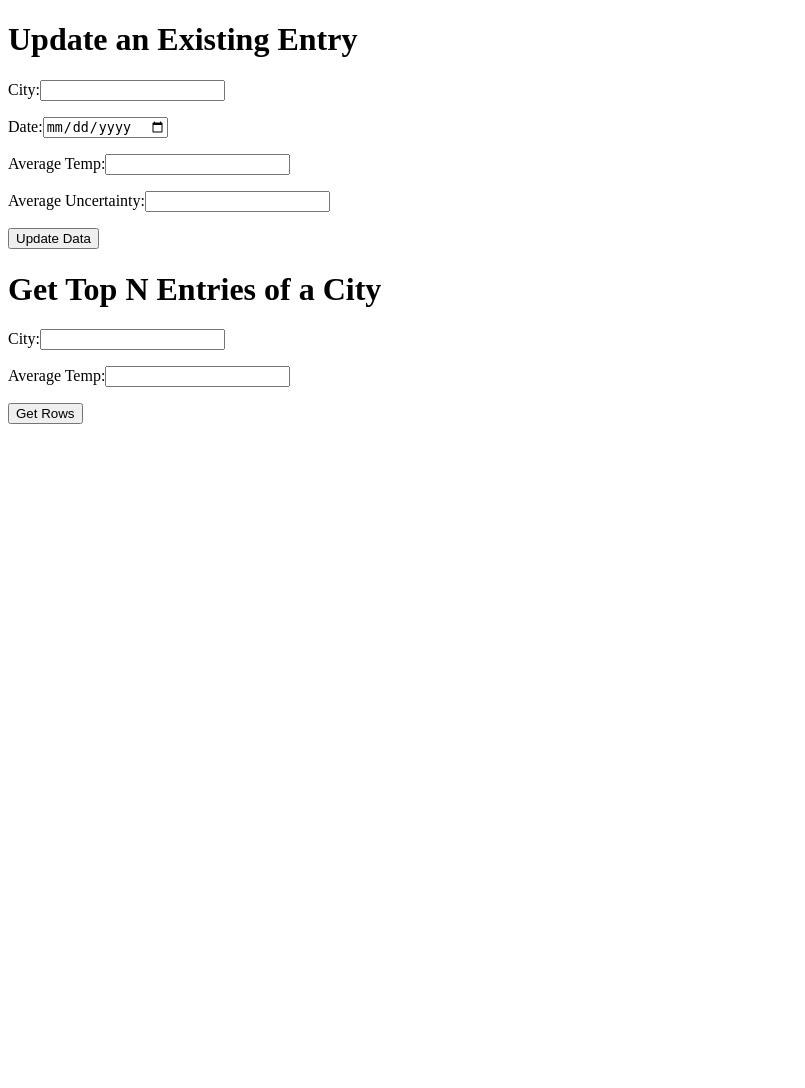
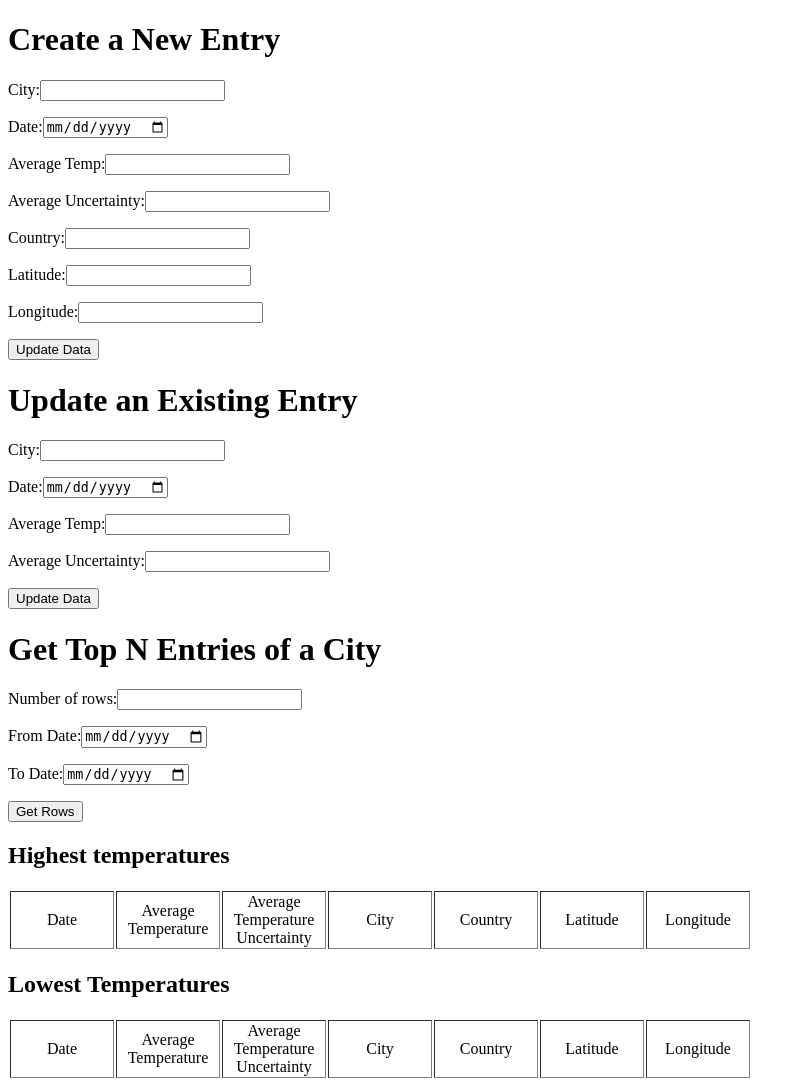
Before and after one commit to Jeilef/Kaggle_Klimate_REST, a Flask app: page / in a window 1280 px wide. Shown: the whole page, without its empty margins (0-805 px from the left). Before the commit the page ends 424 px from the top, so only its background shows below. Run offline with Flask 2, Linux system fonts and the light colour scheme.

Commit message:
project finished

```diff
--- a/app/src/app.py
+++ b/app/src/app.py
@@ -10,25 +10,65 @@ app = Flask(__name__)
 def get_home():
     print("get home")
     top_cities = []
+    bottom_cities = []
     if request.method == 'POST':
         print("received post")
         print(request.form)
         db = DatabaseConnector()
+        if 'new-city' in request.form.keys():
+            create_entry(db)
+
         if 'selected-city' in request.form.keys():
-            city = request.form['selected-city']
-            date = datetime.date.fromisoformat(request.form['selected-date'])
-            temperature = request.form['average-temp']
-            uncertainty = request.form['average-uncertainty']
-            db.updateTemperatureForCityAndDate(city, date, temperature, uncertainty)
+            update_entry(db)
 
-        if 'selected-city2' in request.form.keys():
-            city = request.form['selected-city2']
-            num_results = request.form['num_results']
-            top_cities = db.topNTemperaturesForCity(city, num_results)
+        if 'num-results' in request.form.keys():
+            fetch_results(bottom_cities, db, top_cities)
 
-    return render_template('home.html', top_cities=top_cities)
+    return render_template('home.html', top_cities=top_cities, bottom_cities=bottom_cities)
+
+
+def fetch_results(bottom_cities, db, top_cities):
+    num_results = request.form['num-results']
+    from_date = request.form['from-date']
+    to_date = request.form['to-date']
+    if not num_results:
+        num_results = 5
+    if not to_date:
+        to_date = datetime.date.today()
+    # fetch top temperatures
+    result = db.topNTemperaturesForCity(num_results, from_date, to_date)
+    for row in result:
+        top_cities.append(serialize_row(row))
+    # fetch lowest temperatures
+    result_low = db.bottomNTemperaturesForCity(num_results, from_date, to_date)
+    for row in result_low:
+        bottom_cities.append(serialize_row(row))
+
+
+def update_entry(db):
+    city = request.form['selected-city']
+    date = datetime.date.fromisoformat(request.form['selected-date'])
+    temperature = request.form['average-temp']
+    uncertainty = request.form['average-uncertainty']
+    db.updateTemperatureForCityAndDate(city, date, temperature, uncertainty)
+
+
+def create_entry(db):
+    city = request.form['new-city']
+    date = request.form['new-date']
+    temp = request.form['new-temp']
+    uncertainty = request.form['new-average-uncertainty']
+    country = request.form['new-country']
+    lat = request.form['new-lat']
+    lon = request.form['new-lon']
+    db.createNewEntry(date, temp, uncertainty, city, country, lat, lon)
+
+
+def serialize_row(row):
+    serialized_row = [f"{row[0].day}.{row[0].month}.{row[0].year}"]
+    serialized_row.extend(row[1:])
+    return serialized_row
 
 
 if __name__ == '__main__':
-    print("now")
     app.run(host="0.0.0.0", port=5000, debug=True)
--- /dev/null
+++ b/app/src/static/home.css
@@ -0,0 +1,6 @@
+td {
+  height: 30px;
+  width: 100px;
+  text-align: center;
+  vertical-align: middle;
+}
--- a/app/src/templates/home.html
+++ b/app/src/templates/home.html
@@ -2,29 +2,70 @@
 <html lang="en">
 <head>
     <meta charset="UTF-8">
+    {% block styles %}
+        <link rel="stylesheet" type="text/css" href={{url_for('static', filename="home.css")}}>
+    {% endblock %}
     <title>Temperature Web Service</title>
 </head>
 <body>
+<h1>Create a New Entry</h1>
+<form method="post" id="new-temperature-form">
+   <p> <label for="new-city">City:</label><input id="new-city" name="new-city" type="text"/></p>
+   <p> <label for="new-date">Date:</label><input id="new-date" name="new-date" type="date"/></p>
+   <p> <label for="new-temp">Average Temp:</label><input id="new-temp" name="new-temp" type="text"/></p>
+   <p> <label for="new-averange-uncertainty">Average Uncertainty:</label><input id="new-averange-uncertainty" name="new-average-uncertainty" type="text"/></p>
+   <p> <label for="new-country">Country:</label><input id="new-country" name="new-country" type="text"/></p>
+   <p> <label for="new-lat">Latitude:</label><input id="new-lat" name="new-lat" type="text"/></p>
+   <p> <label for="new-lon">Longitude:</label><input id="new-lon" name="new-lon" type="text"/></p>
+   <p> <button id="create-button" type="submit">Update Data</button></p>
+</form>
+
 <h1>Update an Existing Entry</h1>
 <form method="post" id="update-temperature-form">
    <p> <label for="selected-city">City:</label><input id="selected-city" name="selected-city" type="text"/></p>
    <p> <label for="selected-date">Date:</label><input id="selected-date" name="selected-date" type="date"/></p>
-   <p> <label for="average-temp">Average Temp:</label><input id="average-temp" name="average-temp" type="number"/></p>
-   <p> <label for="averange-uncertainty">Average Uncertainty:</label><input id="averange-uncertainty" name="average-uncertainty" type="number"/></p>
+   <p> <label for="average-temp">Average Temp:</label><input id="average-temp" name="average-temp" type="text"/></p>
+   <p> <label for="averange-uncertainty">Average Uncertainty:</label><input id="averange-uncertainty" name="average-uncertainty" type="text"/></p>
    <p> <button id="update-button" type="submit">Update Data</button></p>
 </form>
 
 <h1>Get Top N Entries of a City</h1>
 <form method="post" id="top-temperature-form">
-   <p> <label for="selected-city2">City:</label><input id="selected-city2" name="selected-city2" type="text"/></p>
-   <p> <label for="num-results">Average Temp:</label><input id="num-results" name="num-results" type="number"/></p>
+   <p> <label for="num-results">Number of rows:</label><input id="num-results" name="num-results" type="text"/></p>
+   <p> <label for="from-date">From Date:</label><input id="from-date" name="from-date" type="date"/></p>
+   <p> <label for="to-date">To Date:</label><input id="to-date" name="to-date" type="date"/></p>
    <p> <button id="update-button-top-temperature" type="submit">Get Rows</button></p>
 </form>
-
-<table>
+<h2>Highest temperatures</h2>
+<table border="1" frame="void">
+        <thead>
+        <tr><td>Date</td><td>Average Temperature</td><td>Average Temperature Uncertainty</td>
+        <td>City</td><td>Country</td><td>Latitude</td><td>Longitude</td></tr>
+        </thead>
          <tbody>
          {% for item in top_cities %}
-             <tr><td>{{ item }}</td></tr>
+            <tr>
+            {% for col in item %}
+                <td>{{col}}</td>
+            {% endfor %}
+             </tr>
+         {% endfor %}
+         </tbody>
+     </table>
+
+<h2>Lowest Temperatures</h2>
+<table border="1" frame="void">
+        <thead>
+        <tr><td>Date</td><td>Average Temperature</td><td>Average Temperature Uncertainty</td>
+        <td>City</td><td>Country</td><td>Latitude</td><td>Longitude</td></tr>
+        </thead>
+         <tbody>
+         {% for item in bottom_cities %}
+            <tr>
+            {% for col in item %}
+                <td>{{col}}</td>
+            {% endfor %}
+             </tr>
          {% endfor %}
          </tbody>
      </table>
```
Also changed, not shown: app/src/database_connector.py (+20 -2 lines), app/test/testDatabase.py (+0 -4 lines), README.md, resources/2b.png (added).
